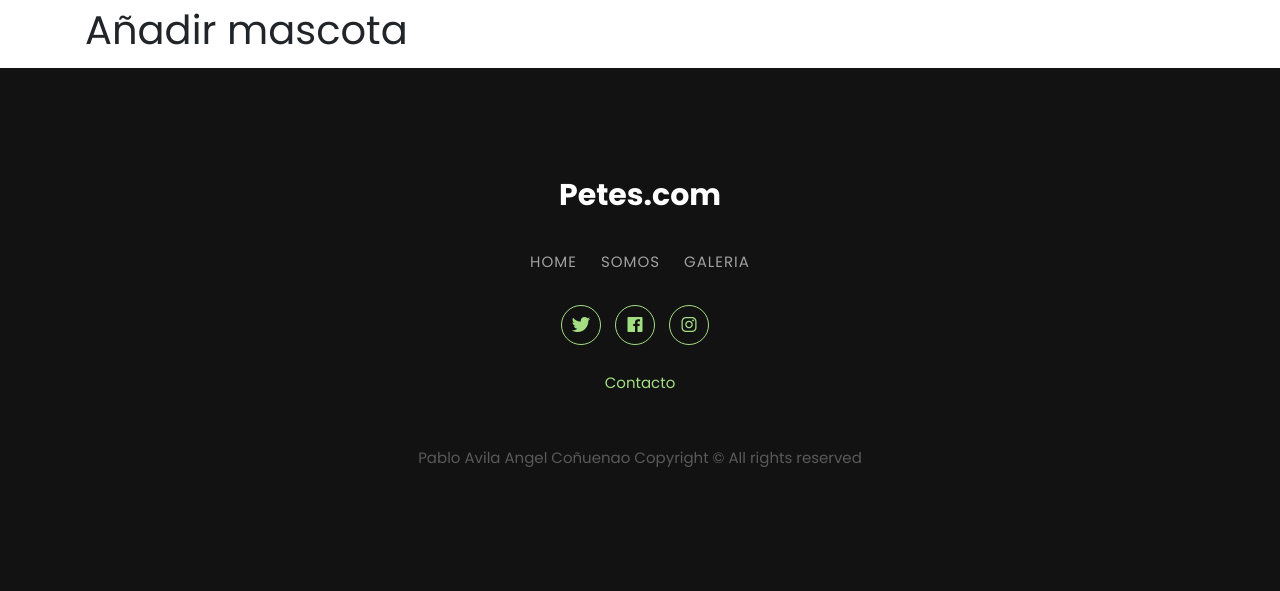
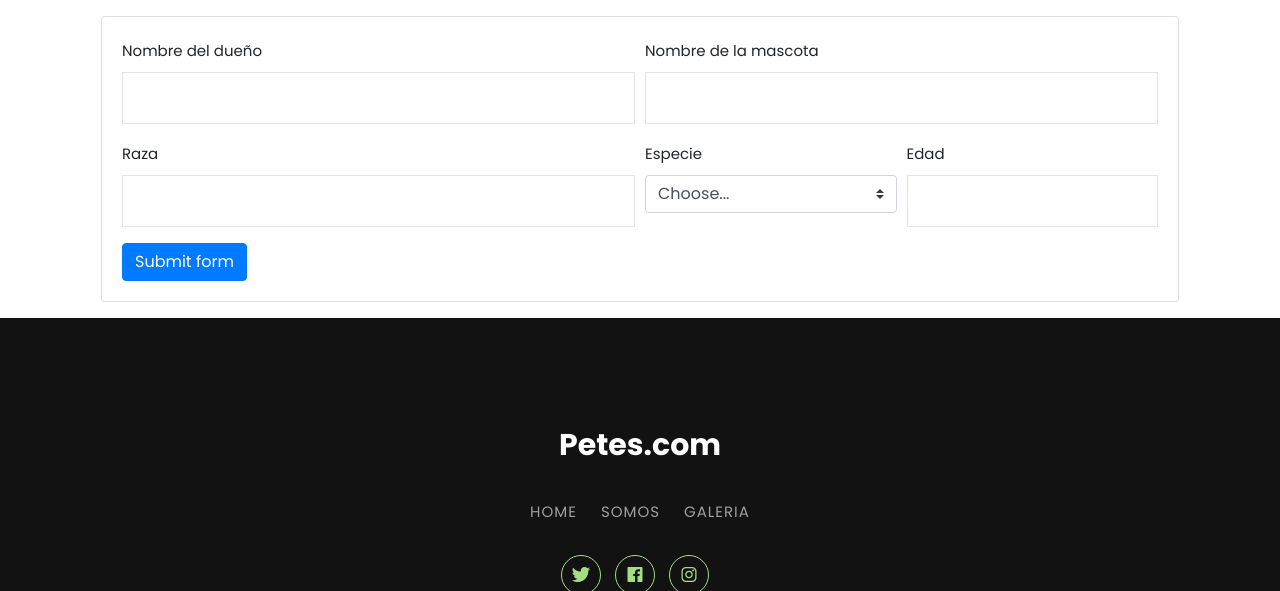
Before and after one commit to Yoda2171/Django_Avila_Conuenao003D, a Django app: page /mascota/ in a window 1280 px wide. Shown: the part 62-653 px from the top of the page. Run offline with Django 4.2, Linux system fonts and the light colour scheme; some libraries are stand-ins or nearby versions.

Commit message:
FAlta post

```diff
--- a/app/templates/mascota.html
+++ b/app/templates/mascota.html
@@ -42,9 +42,58 @@
 
 
     <div class="container">
-        <h1>Añadir mascota</h1>
+        <div class="card m-3">
+            <div class="card-body">
+                <form class="needs-validation" novalidate>
+                    <div class="form-row">
+                        <div class="col-md-6 mb-3">
+                            <label for="validationTooltip01">Nombre del dueño</label>
+                            <input type="text" class="form-control" id="validationTooltip01"  required>
+                            <div class="valid-tooltip">
+                                Looks good!
+                            </div>
+                        </div>
+                        <div class="col-md-6 mb-3">
+                            <label for="validationTooltip02">Nombre de la mascota</label>
+                            <input type="text" class="form-control" id="validationTooltip02"  required>
+                            <div class="valid-tooltip">
+                                Looks good!
+                            </div>
+                        </div>
+                    </div>
+                    <div class="form-row">
+                        <div class="col-md-6 mb-3">
+                            <label for="validationTooltip03">Raza</label>
+                            <input type="text" class="form-control" id="validationTooltip03" required>
+                            <div class="invalid-tooltip">
+                                Please provide a valid city.
+                            </div>
+                        </div>
+                        <div class="col-md-3 mb-3">
+                            <label for="validationTooltip04">Especie</label>
+                            <select class="custom-select" id="validationTooltip04" required>
+                                <option selected disabled value="">Choose...</option>
+                                <option>...</option>
+                            </select>
+                            <div class="invalid-tooltip">
+                                Please select a valid state.
+                            </div>
+                        </div>
+                        <div class="col-md-3 mb-3">
+                            <label for="validationTooltip05">Edad</label>
+                            <input type="number" class="form-control" id="validationTooltip05" required>
+                            <div class="invalid-tooltip">
+                                Please provide a valid zip.
+                            </div>
+                        </div>
+                    </div>
+                    <button class="btn btn-primary" type="submit">Submit form</button>
+                </form>
+            </div>
+        </div>
+
+
     </div>
-
 
 
     <footer class="footer-07">
```
Also changed, not shown: app/models.py (+20 -3 lines), app/migrations/__init__.py (deleted), db.sqlite3.
